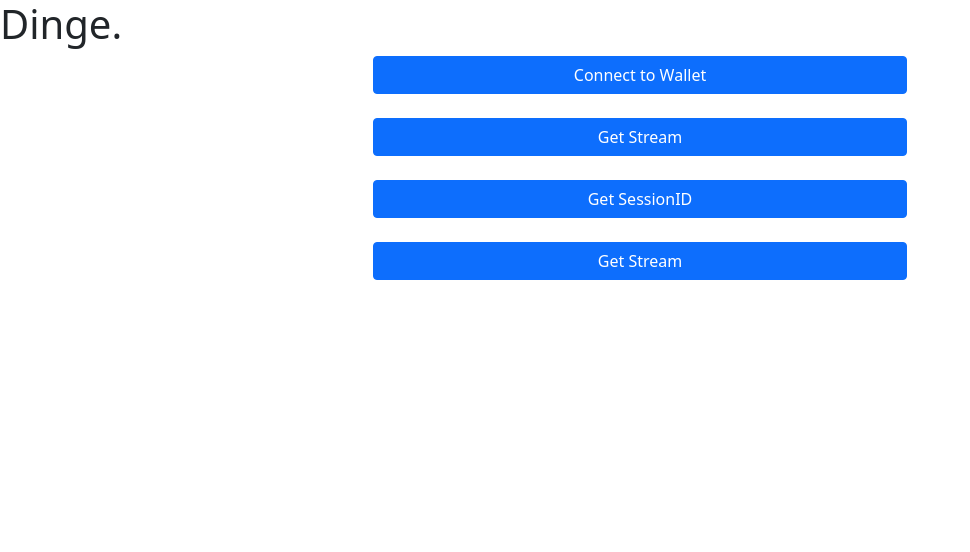
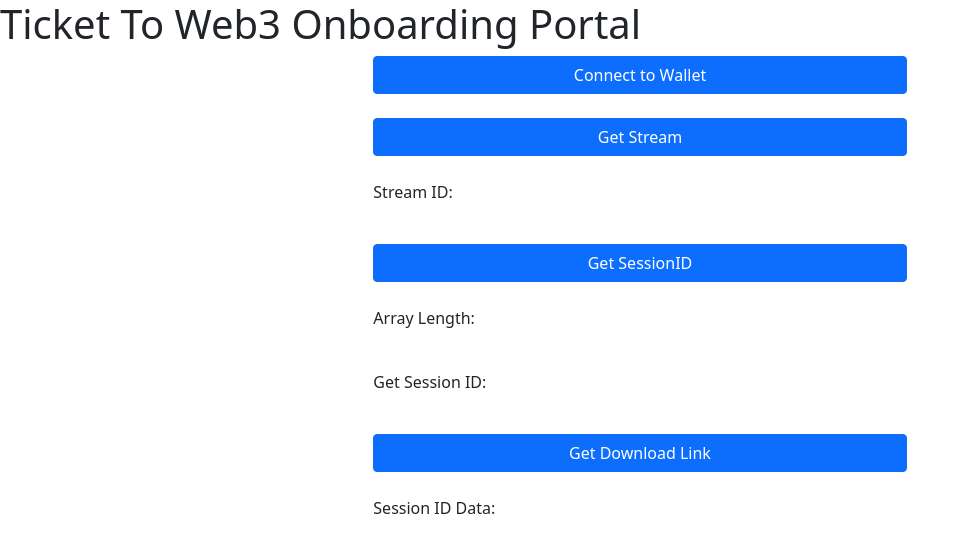
Before and after one commit to VMLVaske/NFTBerlin, a React (Create React App) app in the folder frontend/: page / in a window 1280 px wide. Shown: the top 552 px of the page, without its empty margins (0-970 px from the left). Built offline with nearby package versions, Linux system fonts and the light colour scheme.

Commit message:
all API calls working

```diff
--- a/frontend/src/App.js
+++ b/frontend/src/App.js
@@ -5,8 +5,10 @@ import axios from 'axios';
 import { useState } from 'react'
 
 function App() {
-  const [state, setState] = useState('')
-  const [transactionId, setTransactionId] = useState('')
+  const [streamID, setStreamID] = useState('')
+  const [streamArrayLength, setStreamArrayLength] = useState('')
+  const [sessionID, setSessionID] = useState('')
+  const [downloadLink, setDownloadLink] = useState('')
 
   async function getStream() {
 
@@ -14,6 +16,7 @@ function App() {
       { headers: { authorization: 'Bearer a0e86a1b-b8f2-4134-bbd4-67cb0155159d' } }).then(response => {
         // If request is good...
         console.log(response.data);
+        setStreamID(response.data.id)
       })
       .catch((error) => {
         console.log('error ' + error);
@@ -26,18 +29,21 @@ function App() {
       { headers: { authorization: 'Bearer a0e86a1b-b8f2-4134-bbd4-67cb0155159d' } }).then(response => {
         // If request is good...
         console.log(response.data);
+        setStreamArrayLength(response.data.length)
+        setSessionID(response.data[0].id)
       })
       .catch((error) => {
         console.log('error ' + error);
       });
   }
 
-  async function getSession() {
+  async function getDownloadLink() {
 
-    axios.get(`https://livepeer.com/api/stream/979e07b7-9928-4e4f-abdf-f141b184c5b5/sessions`,
+    axios.get(`https://livepeer.com/api/stream/979e07b7-9928-4e4f-abdf-f141b184c5b5/sessions?record=1`,
       { headers: { authorization: 'Bearer a0e86a1b-b8f2-4134-bbd4-67cb0155159d' } }).then(response => {
         // If request is good...
         console.log(response.data[0]);
+        setDownloadLink(response.data[0].mp4Url)
       })
       .catch((error) => {
         console.log('error ' + error);
@@ -46,7 +52,7 @@ function App() {
 
   return (
     <div>
-      <h1> Dinge. </h1>
+      <h1> Ticket To Web3 Onboarding Portal </h1>
       <Stack gap={4} className="col-md-5 mx-auto">
         <Button>
           Connect to Wallet
@@ -54,13 +60,16 @@ function App() {
         <Button onClick={getStream}>
           Get Stream
         </Button>
+        <p>Stream ID: {streamID}</p>
         <Button onClick={getSessionID}>
           Get SessionID
         </Button>
-
-        <Button onClick={getSession}>
-          Get Stream
+        <p>Array Length: {streamArrayLength}</p>
+        <p>Get Session ID: {sessionID}</p>
+        <Button onClick={getDownloadLink}>
+          Get Download Link
         </Button>
+        <p>Session ID Data: <a href={downloadLink}>{downloadLink}</a></p>
       </Stack>
     </div>
   );
```
